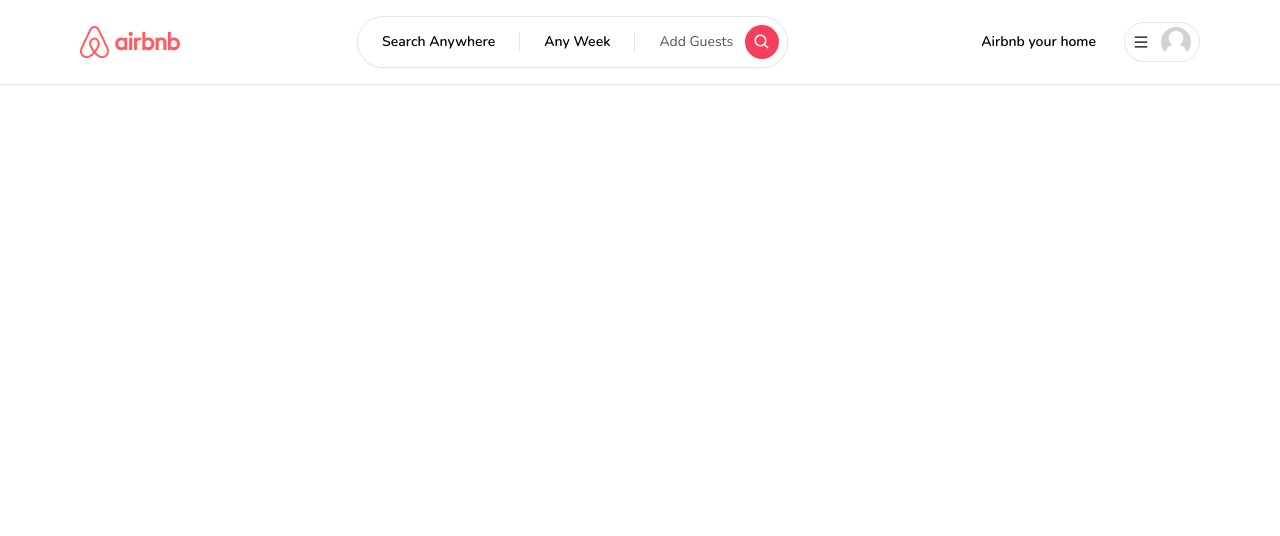
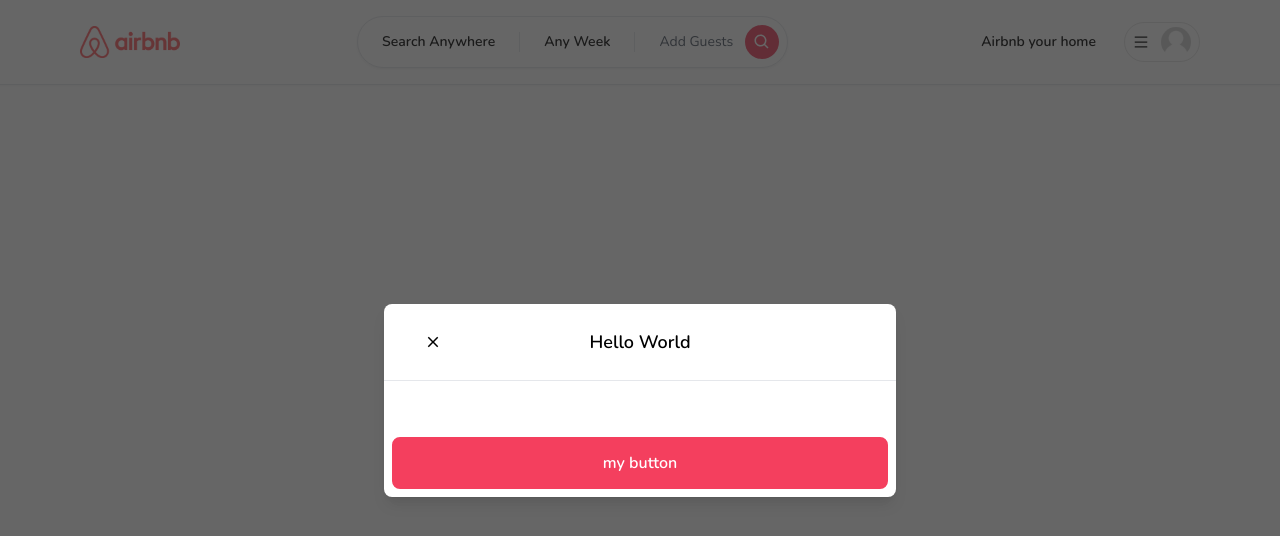
Before and after one commit to danielknight261/Airbnb-Clone, a Next.js app in the folder airbnb-clone/: page / in a window 1280 px wide. Shown: the top 536 px of the page. Built offline with nearby package versions, Linux system fonts and the light colour scheme.

Commit message:
client and button component created

```diff
--- /dev/null
+++ b/airbnb-clone/app/components/Button.tsx
@@ -0,0 +1,56 @@
+'use client'
+
+import { IconType } from "react-icons";
+
+interface ButtonProps {
+    label: string;
+    onClick: (e: React.MouseEvent<HTMLButtonElement>) => void;
+    disabled?: boolean;
+    outline?: boolean;
+    small?: boolean;
+    icon?: IconType;
+}
+
+const Button: React.FC<ButtonProps> = ({
+    label,
+    onClick,
+    disabled,
+    outline,
+    small,
+    icon: Icon
+})  => {
+  return (
+    <button
+    onClick={onClick}
+    disabled={disabled}
+    className={`
+    relative
+    disabled:opacity-70
+    disabled:cursor-not-allowed
+    rounded-lg
+    hover:opacity-80
+    transition
+    w-full
+    ${outline ? 'bg-white' : 'bg-rose-500'}
+    ${outline ? 'border-black' : 'border-rose-500'}
+    ${outline ? 'text-black' : 'text-white'}
+    ${small ? 'py-1' : 'py-3'}
+    ${small ? 'text-sm' : 'text-md'}
+    ${small ? 'font-light' : 'font-semibold'}
+    ${small ? 'border-[1px]' : 'border-2'}
+    `}
+    >
+      {Icon && (
+        <Icon
+        size={24}
+        className="absolute
+        left-4
+        top-3"
+        />
+      )}
+        {label}
+    </button>
+  )
+}
+
+export default Button;
--- /dev/null
+++ b/airbnb-clone/app/components/ClientOnly.tsx
@@ -0,0 +1,35 @@
+'use client'
+
+import { useEffect, useState } from "react";
+
+interface ClientOnlyProps {
+    children: React.ReactNode;
+}
+
+const ClientOnly: React.FC<ClientOnlyProps> = ({
+    children
+}) => {
+
+//     // alt way for type script const ClientOnly = ({
+//     children
+// }: {
+//     children: ReactNode;
+// }) => {
+
+    const [hasMounted, setHasMounted] = useState(false);
+
+    useEffect(() => {
+        setHasMounted(true)
+    }, [])
+
+    if(!hasMounted) {
+        return null;
+    }
+
+
+  return (
+    <>{children}</>
+  )
+}
+
+export default ClientOnly
--- /dev/null
+++ b/airbnb-clone/app/components/modals/Modal.tsx
@@ -0,0 +1,108 @@
+"use client";
+
+import { useState, useEffect, useCallback } from "react";
+import { IoMdClose } from "react-icons/io";
+import Button from "../Button";
+
+interface ModalProps {
+  isOpen?: boolean; // optional boolean indicating whether the modal is open or closed
+  onClose: () => void; // required function to be called when the modal is closed
+  onSubmit: () => void; // required function to be called when the modal's primary action button is clicked
+  title?: string; // optional string representing the modal's title
+  body?: React.ReactElement; // optional React element representing the modal's body content
+  footer?: React.ReactElement; // optional React element representing the modal's footer content
+  actionLabel: string; // required string representing the label for the modal's primary action button
+  disabled?: boolean; // optional boolean indicating whether the primary action button should be disabled
+  secondaryAction?: () => void; // optional function to be called when the modal's secondary action button is clicked
+  secondaryLabel?: string; // optional string representing the label for the modal's secondary action button
+}
+
+const Modal: React.FC<ModalProps> = ({
+  isOpen,
+  onClose,
+  onSubmit,
+  title,
+  body,
+  footer,
+  actionLabel,
+  disabled,
+  secondaryAction,
+  secondaryLabel,
+}) => {
+  const [showModal, setShowModal] = useState(isOpen);
+
+  useEffect(() => {
+    setShowModal(isOpen);
+  }, [isOpen]);
+
+  const handleClose = useCallback(() => {
+    if (disabled) {
+      return;
+    }
+
+    setShowModal(false);
+    setTimeout(() => {
+      onClose();
+    }, 300);
+  }, [disabled, onClose]);
+
+  const handleSubmit = useCallback(() => {
+    if (disabled) {
+      return;
+    }
+    onSubmit();
+  }, [disabled, onSubmit]);
+
+  const handleSecondaryAction = useCallback(() => {
+    if (disabled || !secondaryAction) {
+      return;
+    }
+    secondaryAction();
+  }, [disabled, secondaryAction]);
+
+  if (!isOpen) {
+    return null;
+  }
+
+  return (
+    <>
+      <div className="justify-center items-center flex overflow-x-hidden overflow-y-auto fixed inset-0 z-50 outline-none focus:outline-none bg-neutral-800/70">
+        <div className="relative w-full md:w-4/6 g:w-3/6 xl:w-2/5 my-6 mx-auto h-full lg:h-auto md:h-auto">
+          {/* Content */}
+          <div
+            className={`
+    translate
+    duration-300
+    h-full
+    ${showModal ? "translate-y-o" : "translate-y-full"}
+    ${showModal ? "opacity-100" : "opacity-0"}
+    `}
+          >
+            <div className="translate h-full lg:h-auto md:h-auto border-0 rounded-lg shadow-lg relative flex flex-col w-full bg-white outline-none focus:outline-none">
+              {/* Header */}
+              <div className="flex items-center p-6 rounded-t justify-center relative border-b-[1px]">
+                <button
+                  onClick={handleClose}
+                  className="p-1 border-0 hover:opacity-70 transition absolute left-9"
+                >
+                  <IoMdClose size={18} />
+                </button>
+                <div className="text-lg font-semibold ">{title}</div>
+              </div>
+              {/* Body */}
+              <div className="relative p-6 flex-auto">{body}</div>
+              {/* Footer */}
+              <div className="flex flex-col gap-2 p-2">
+                <div className="flex flex-row items-center gap-4 w-full">
+                  <Button label="my button"/>
+                </div>
+              </div>
+            </div>
+          </div>
+        </div>
+      </div>
+    </>
+  );
+};
+
+export default Modal;
--- a/airbnb-clone/app/layout.tsx
+++ b/airbnb-clone/app/layout.tsx
@@ -1,5 +1,7 @@
 import { Nunito } from "next/font/google"
 import Navbar from "./components/navbar/Navbar"
+import ClientOnly from "./components/ClientOnly"
+import Modal from "./components/modals/Modal"
 
 import './globals.css'
 
@@ -20,7 +22,10 @@ export default function RootLayout({
   return (
     <html lang="en">
       <body className={font.className}>
-        <Navbar/>
+        <ClientOnly>
+         <Modal title="Hello World" isOpen/>
+         <Navbar/>
+        </ClientOnly>
         {children}</body>
     </html>
   )
```
Also changed, not shown: 1 other file (tests, documents, lock files or other folders).
